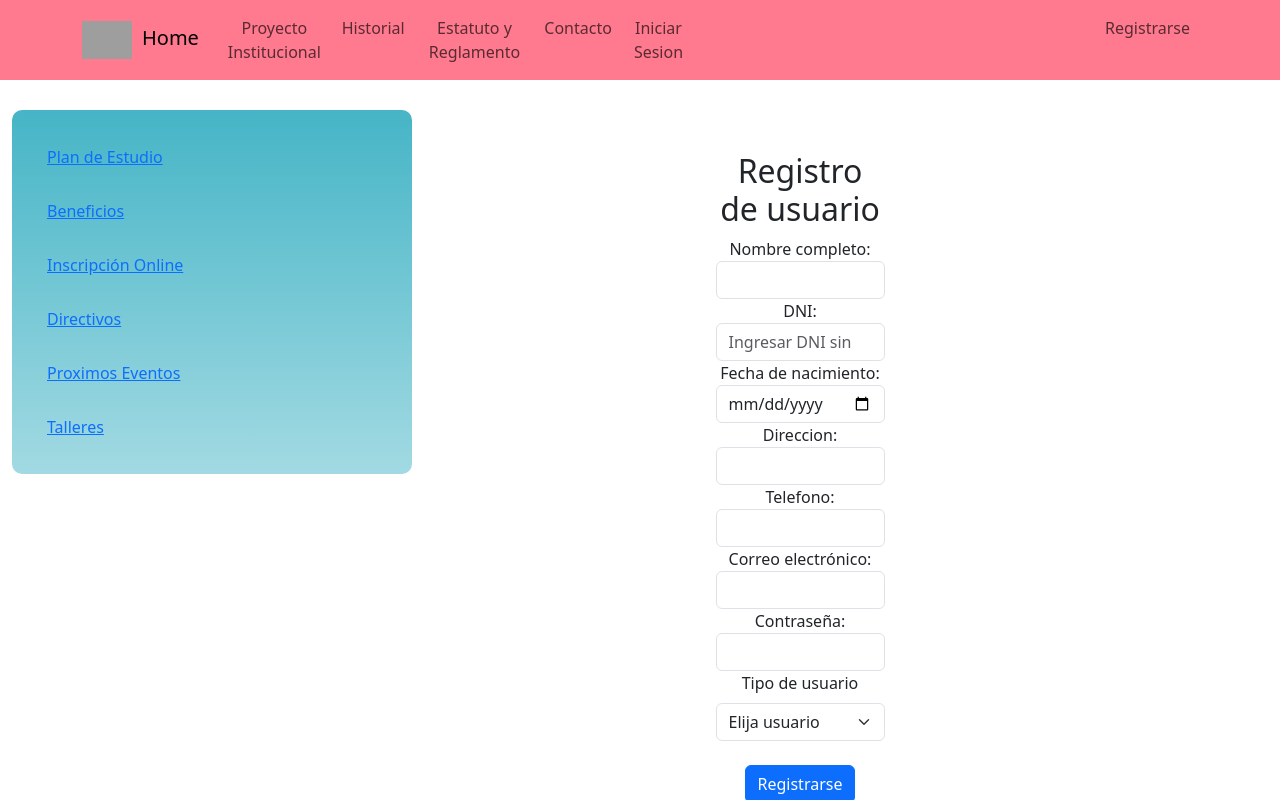
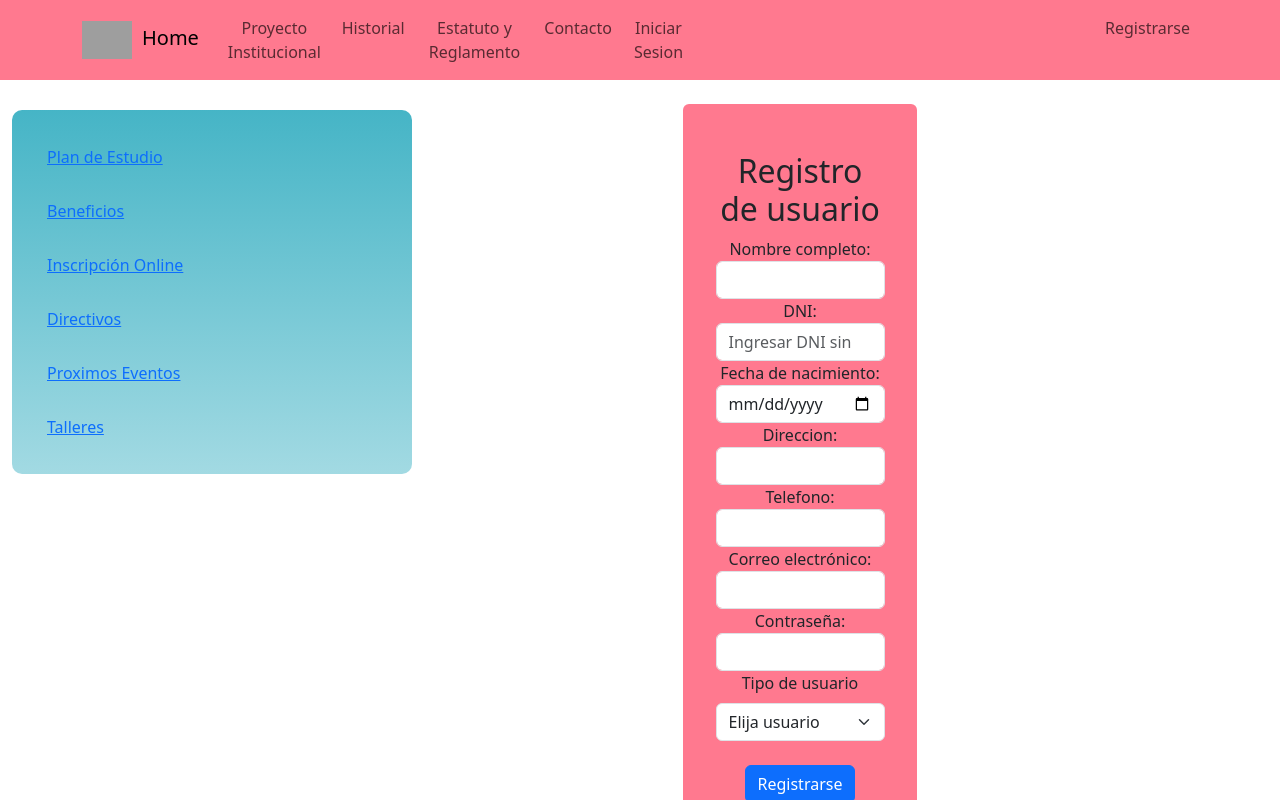
Before and after one commit to alejandro-atala/TPFINAL-CEPIT-2023, a React (Create React App) app in the folder Front/: page /inscripcion-online in a window 1280 px wide. Shown: the top 800 px of the page. Built offline with nearby package versions, Linux system fonts and the light colour scheme; grey boxes are pictures that could not be loaded.

Commit message:
registro css

```diff
--- /dev/null
+++ b/Front/src/MenuLateral/InscripcionOnline/inscripcion.css
@@ -0,0 +1,3 @@
+.bg-sesion{
+    background-color: rgb(255, 121, 143);
+}
--- a/Front/src/Registro/registro.css
+++ b/Front/src/Registro/registro.css
@@ -1,12 +1,6 @@
-.blue {
 
-    background-color: #eaf2f8; /* Cambia este color al azul suave deseado */
-    padding: 20px; /* Ajusta el espacio interior según sea necesario */
-    border-radius: 10px; /* Añade esquinas redondeadas si lo deseas */
-    box-shadow: 0px 0px 10px rgba(0, 0, 0, 0.1); /* Añade sombra si deseas */
-  }
 
   /* Agrega más estilos según tus necesidades */
-  .fondo{
-    background-color: rgb(92, 14, 216);
-  }
+  .bg-registro{
+    background-color: rgb(255, 121, 143);
+}
--- a/Front/src/Registro/registro.js
+++ b/Front/src/Registro/registro.js
@@ -4,7 +4,7 @@ import './registro.css'; // Verifica la ruta de la importación
 
 const RegistrationForm = () => {
   return (
-    <div className="container rounded  mt-4 text-center col-xs-12 col-sm-3 p-5">
+    <div className="container rounded  mt-4 text-center col-xs-12 col-sm-3 p-5 bg-registro">
       <div className="row align-items-center ">
         <div className="col ">
           <h2 className="text-center">Registro de usuario</h2>
```
